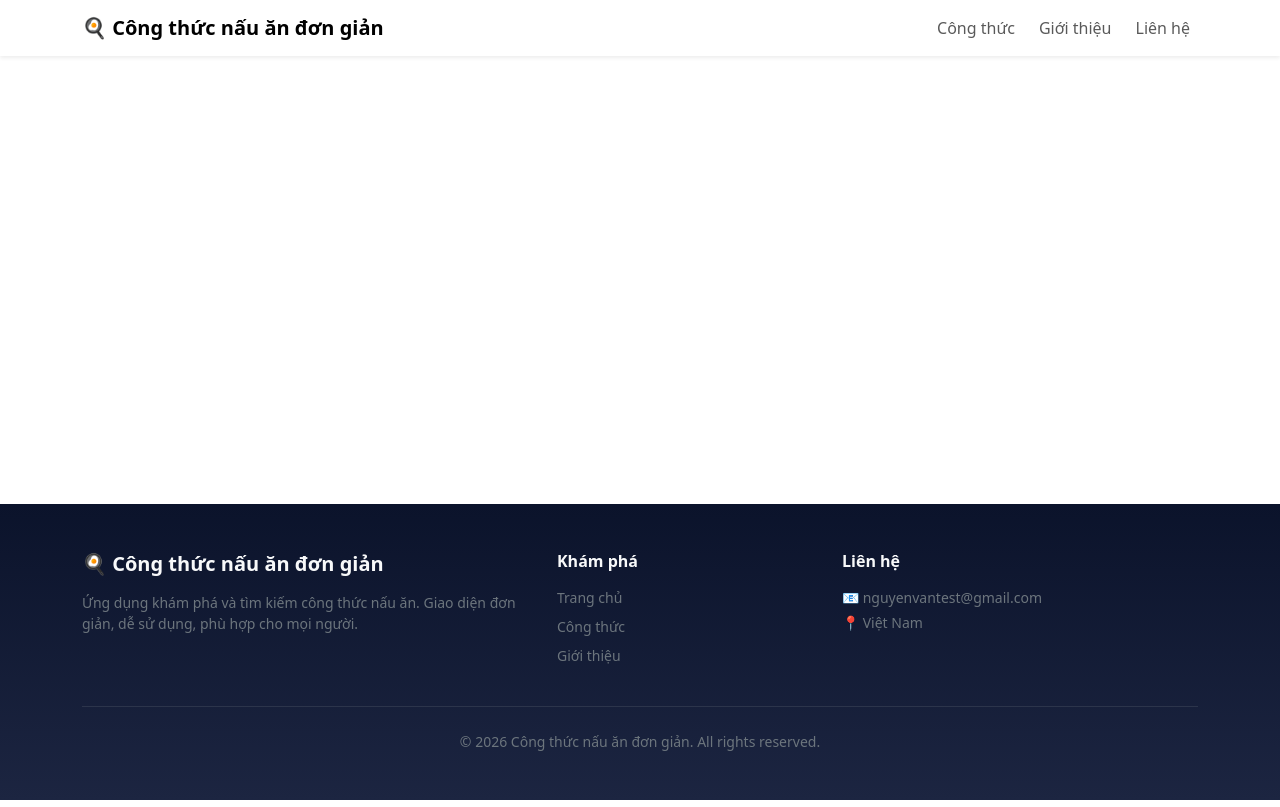
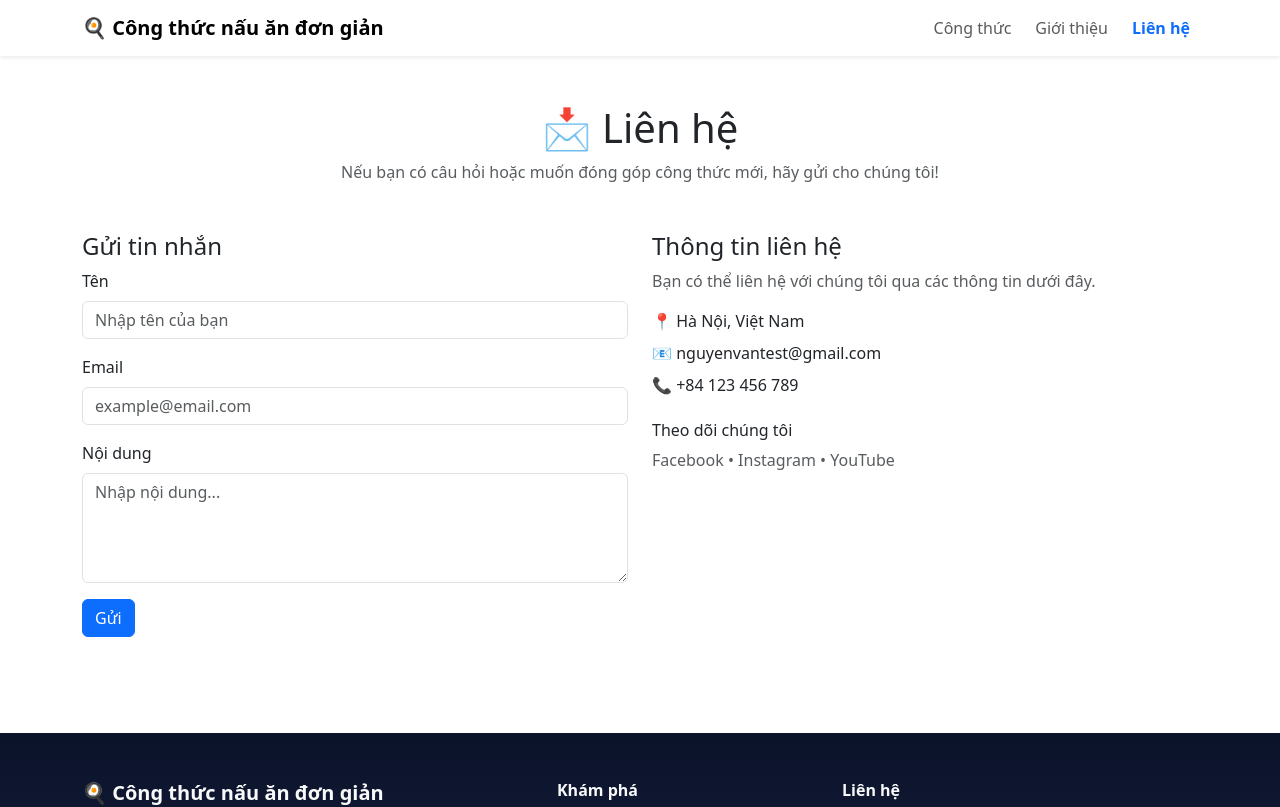
Before and after one commit to duongthenho/react-posts, a React (Vite) app: page /contact in a window 1280 px wide. Shown: the top 807 px of the page. Built offline with nearby package versions, Linux system fonts and the light colour scheme.

Commit message:
Thêm trang Giới thiệu và liên hệ

```diff
--- a/src/components/Footer.jsx
+++ b/src/components/Footer.jsx
@@ -23,17 +23,17 @@ function Footer() {
             <h6 className="fw-semibold mb-3">Khám phá</h6>
             <ul className="list-unstyled small">
               <li className="mb-2">
-                <a href="#" className="text-decoration-none text-secondary">
+                <a href="/" className="text-decoration-none text-secondary">
                   Trang chủ
                 </a>
               </li>
               <li className="mb-2">
-                <a href="#" className="text-decoration-none text-secondary">
+                <a href="/" className="text-decoration-none text-secondary">
                   Công thức
                 </a>
               </li>
               <li>
-                <a href="#" className="text-decoration-none text-secondary">
+                <a href="/about" className="text-decoration-none text-secondary">
                   Giới thiệu
                 </a>
               </li>
--- a/src/components/Header.jsx
+++ b/src/components/Header.jsx
@@ -31,15 +31,25 @@ function Header() {
             </li>
 
             <li className="nav-item">
-              <a className="nav-link" href="#">
+              <NavLink
+                to="/about"
+                className={({ isActive }) =>
+                  "nav-link" + (isActive ? " fw-semibold text-primary" : "")
+                }
+              >
                 Giới thiệu
-              </a>
+              </NavLink>
             </li>
 
             <li className="nav-item">
-              <a className="nav-link" href="#">
+              <NavLink
+                to="/contact"
+                className={({ isActive }) =>
+                  "nav-link" + (isActive ? " fw-semibold text-primary" : "")
+                }
+              >
                 Liên hệ
-              </a>
+              </NavLink>
             </li>
           </ul>
         </div>
--- a/src/main.jsx
+++ b/src/main.jsx
@@ -9,6 +9,8 @@ import RecipeList from "./pages/RecipeList";
 import RecipeDetail from "./pages/RecipeDetail";
 import Layout from "./components/Layout";
 import ScrollToTop from "./components/ScrollToTop";
+import About from "./pages/About";
+import Contact from "./pages/Contact";
 
 ReactDOM.createRoot(document.getElementById("root")).render(
   <BrowserRouter>
@@ -17,6 +19,8 @@ ReactDOM.createRoot(document.getElementById("root")).render(
       <Routes>
         <Route path="/" element={<RecipeList />} />
         <Route path="/recipes/:id" element={<RecipeDetail />} />
+        <Route path="/about" element={<About />} />
+        <Route path="/contact" element={<Contact />} />
       </Routes>
     </Layout>
   </BrowserRouter>
--- /dev/null
+++ b/src/pages/About.jsx
@@ -0,0 +1,46 @@
+function About() {
+  return (
+    <div className="container py-5">
+      <div className="text-center mb-5">
+        <h1>🍳 Công thức nấu ăn đơn giản</h1>
+        <p className="text-muted">
+          Nơi khám phá và chia sẻ những công thức nấu ăn ngon từ khắp nơi trên thế giới
+        </p>
+      </div>
+
+      <div className="row g-4">
+        <div className="col-md-4 text-center">
+          <h4>🔎 Tìm kiếm dễ dàng</h4>
+          <p className="text-muted">
+            Tìm món ăn theo tên, nguyên liệu hoặc nền ẩm thực chỉ trong vài giây.
+          </p>
+        </div>
+
+        <div className="col-md-4 text-center">
+          <h4>🍜 Nhiều công thức</h4>
+          <p className="text-muted">
+            Hàng trăm công thức nấu ăn từ Việt Nam, Nhật Bản, Ý và nhiều quốc gia khác.
+          </p>
+        </div>
+
+        <div className="col-md-4 text-center">
+          <h4>📖 Hướng dẫn chi tiết</h4>
+          <p className="text-muted">
+            Mỗi công thức đều có từng bước nấu ăn kèm hình ảnh minh họa rõ ràng.
+          </p>
+        </div>
+      </div>
+
+      <div className="mt-5">
+        <h3>🎯 Mục tiêu của chúng tôi</h3>
+        <p className="text-muted">
+          Công thức nấu ăn đơn giản được xây dựng nhằm giúp mọi người dễ dàng tìm kiếm,
+          học hỏi và chia sẻ các công thức nấu ăn. Chúng tôi mong muốn
+          việc nấu ăn trở nên đơn giản và thú vị hơn mỗi ngày.
+        </p>
+      </div>
+    </div>
+  );
+}
+
+export default About;
--- /dev/null
+++ b/src/pages/Contact.jsx
@@ -0,0 +1,66 @@
+function Contact() {
+  return (
+    <div className="container py-5">
+      <div className="text-center mb-5">
+        <h1>📩 Liên hệ</h1>
+        <p className="text-muted">
+          Nếu bạn có câu hỏi hoặc muốn đóng góp công thức mới, hãy gửi cho chúng tôi!
+        </p>
+      </div>
+
+      <div className="row g-4">
+        {/* FORM */}
+        <div className="col-md-6">
+          <h4>Gửi tin nhắn</h4>
+
+          <form>
+            <div className="mb-3">
+              <label className="form-label">Tên</label>
+              <input type="text" className="form-control" placeholder="Nhập tên của bạn" />
+            </div>
+
+            <div className="mb-3">
+              <label className="form-label">Email</label>
+              <input type="email" className="form-control" placeholder="example@email.com" />
+            </div>
+
+            <div className="mb-3">
+              <label className="form-label">Nội dung</label>
+              <textarea
+                className="form-control"
+                rows="4"
+                placeholder="Nhập nội dung..."
+              ></textarea>
+            </div>
+
+            <button className="btn btn-primary">Gửi</button>
+          </form>
+        </div>
+
+        {/* CONTACT INFO */}
+        <div className="col-md-6">
+          <h4>Thông tin liên hệ</h4>
+
+          <p className="text-muted">
+            Bạn có thể liên hệ với chúng tôi qua các thông tin dưới đây.
+          </p>
+
+          <ul className="list-unstyled">
+            <li className="mb-2">📍 Hà Nội, Việt Nam</li>
+            <li className="mb-2">📧 nguyenvantest@gmail.com</li>
+            <li className="mb-2">📞 +84 123 456 789</li>
+          </ul>
+
+          <div className="mt-4">
+            <h6>Theo dõi chúng tôi</h6>
+            <p className="text-muted">
+              Facebook • Instagram • YouTube
+            </p>
+          </div>
+        </div>
+      </div>
+    </div>
+  );
+}
+
+export default Contact;
```
